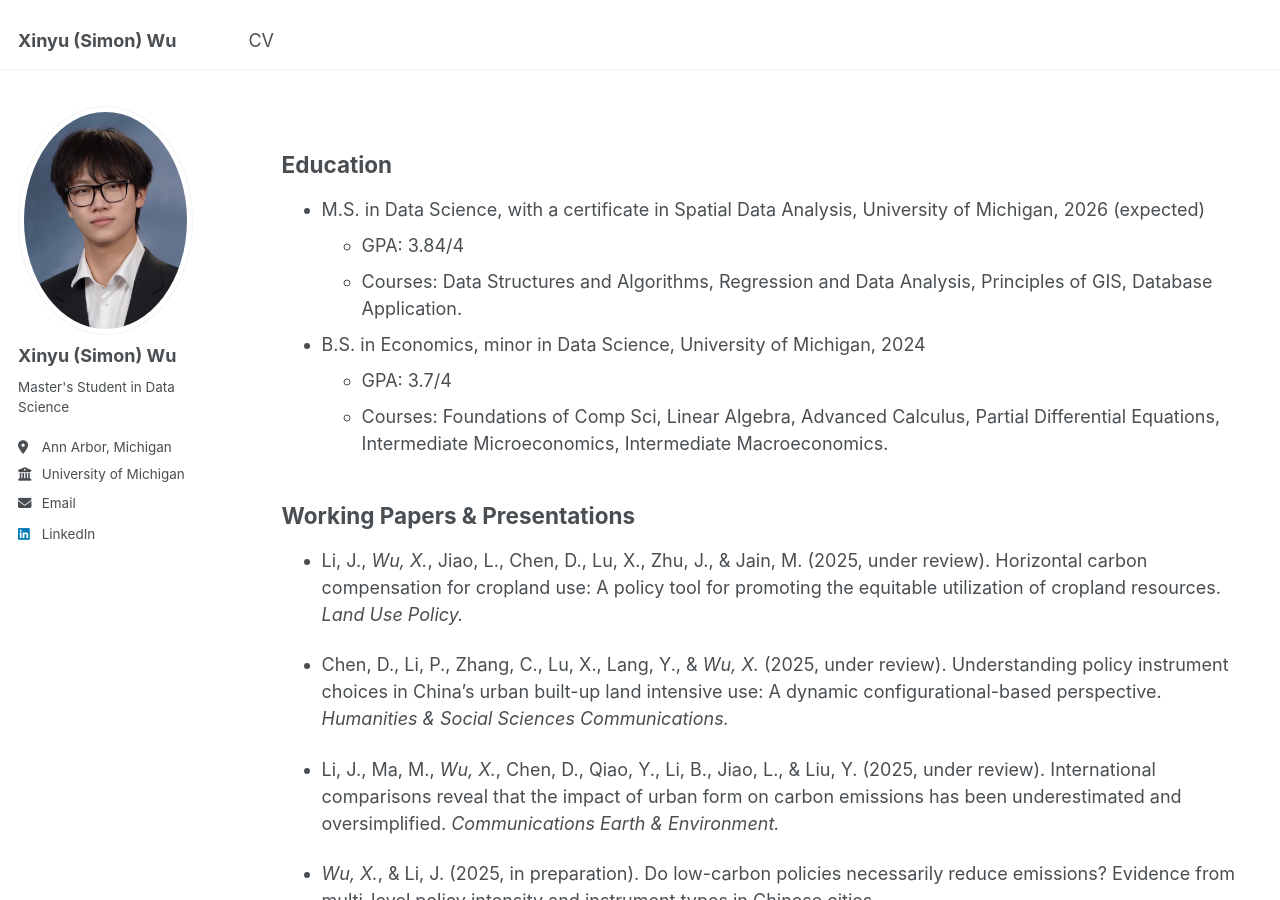
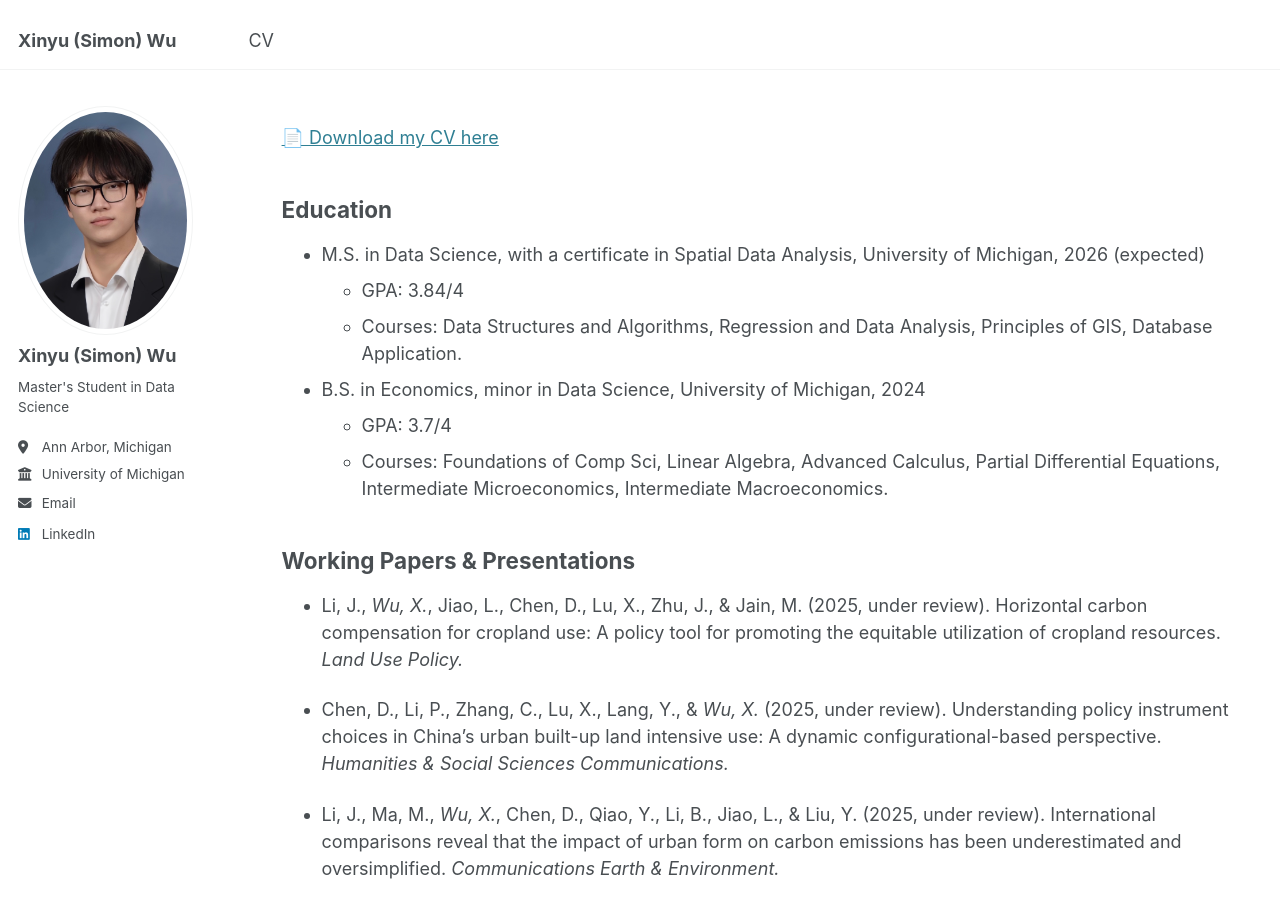
Before and after one commit to Simonxyw/simonxyw.github.io, a Jekyll site: the page built from _pages/cv.md, in a window 1280 px wide and 900 px high. Built offline with Jekyll 4.4.1, drawn with Linux system fonts in a browser that asks for light colours.

Commit message:
Update cv.md

```diff
--- a/_pages/cv.md
+++ b/_pages/cv.md
@@ -8,6 +8,9 @@ redirect_from:
 ---
 
 {% include base_path %}
+
+[📄 Download my CV here]([https://drive.google.com/your-cv-link](https://drive.google.com/file/d/1xU4DEVQAFAcR-ZVvgzMGqiq22Pcd90Fr/view?usp=sharing))
+
 
 Education
 -----
```
